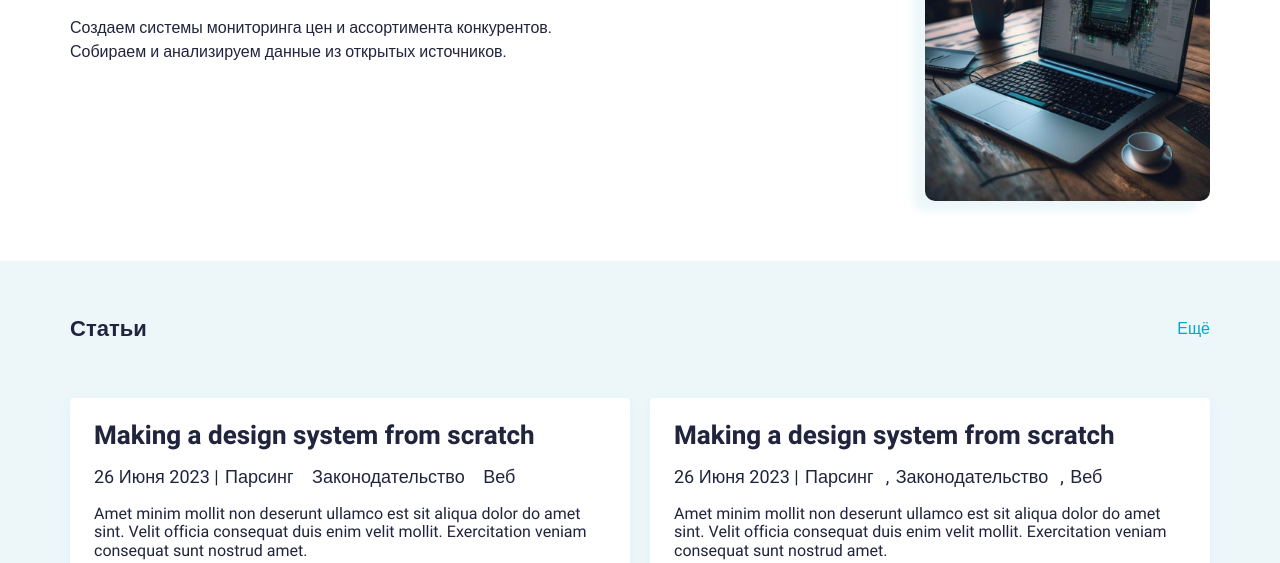
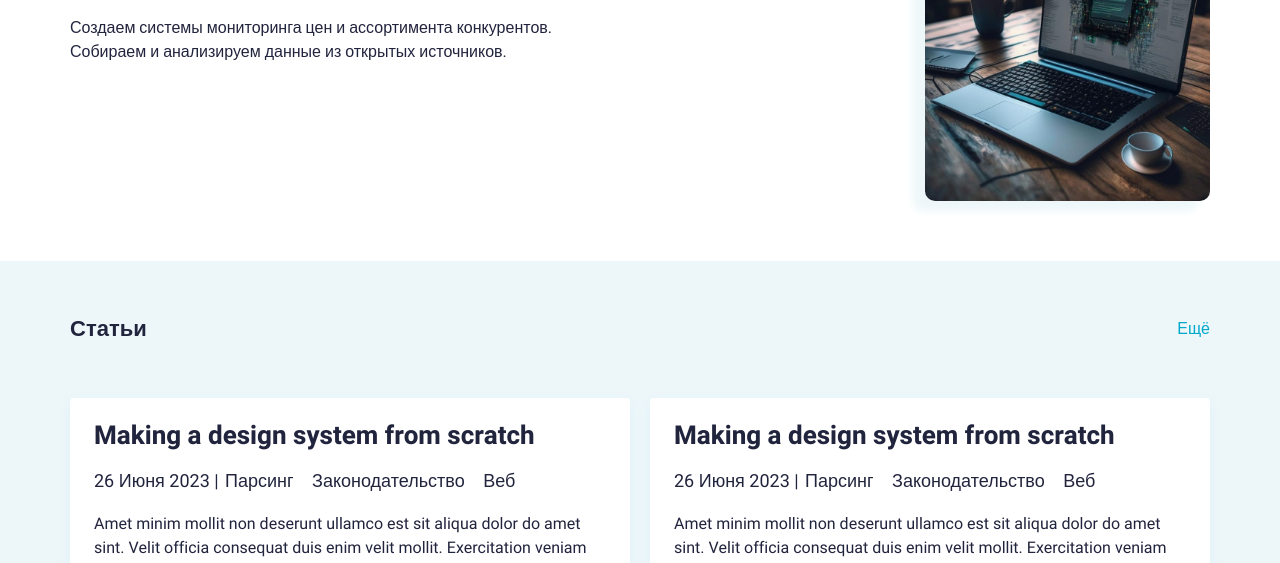
Before and after one commit to SergeiAmpilov/iparse-static, a plain HTML site: page index.html in a window 1280 px wide. Shown: the part 226-789 px from the top of the page. Drawn offline with nearby package versions, Linux system fonts and the light colour scheme.

Commit message:
refactor

```diff
--- a/index.html
+++ b/index.html
@@ -74,7 +74,6 @@
           <a href="/articles" class="articles__head_link">Ещё</a>
         </div>
         <ul class="articles__list">
-          <!-- card -->
           <li class="articles__card">
             <h3 class="title3">
               Making a design system from scratch
@@ -94,7 +93,6 @@
             </p>
             <a href="/articles/detail" class="articles__head_link">Далее 	&#8594;</a>
           </li>
-          <!-- card -->
           <li class="articles__card">
             <h3 class="title3">
               Making a design system from scratch
@@ -102,8 +100,8 @@
             <div class="articles__section">
               26 Июня 2023
               |
-              <span class="articles__tag">Парсинг</span>,
-              <span class="articles__tag">Законодательство</span>,
+              <span class="articles__tag">Парсинг</span>
+              <span class="articles__tag">Законодательство</span>
               <span class="articles__tag">Веб</span>
             </div>
             <p class="articles__description">
--- a/style/articles/__description/articles__description.css
+++ b/style/articles/__description/articles__description.css
@@ -1,3 +1,4 @@
 .articles__description {
   font-size: 16px;
+  line-height: 24px;
 }
--- a/style/articles/__section/articles__section.css
+++ b/style/articles/__section/articles__section.css
@@ -1,4 +1,5 @@
 .articles__section {
   margin-top: 17px;
   font-size: 18px;
+  line-height: 28px;
 }
```
